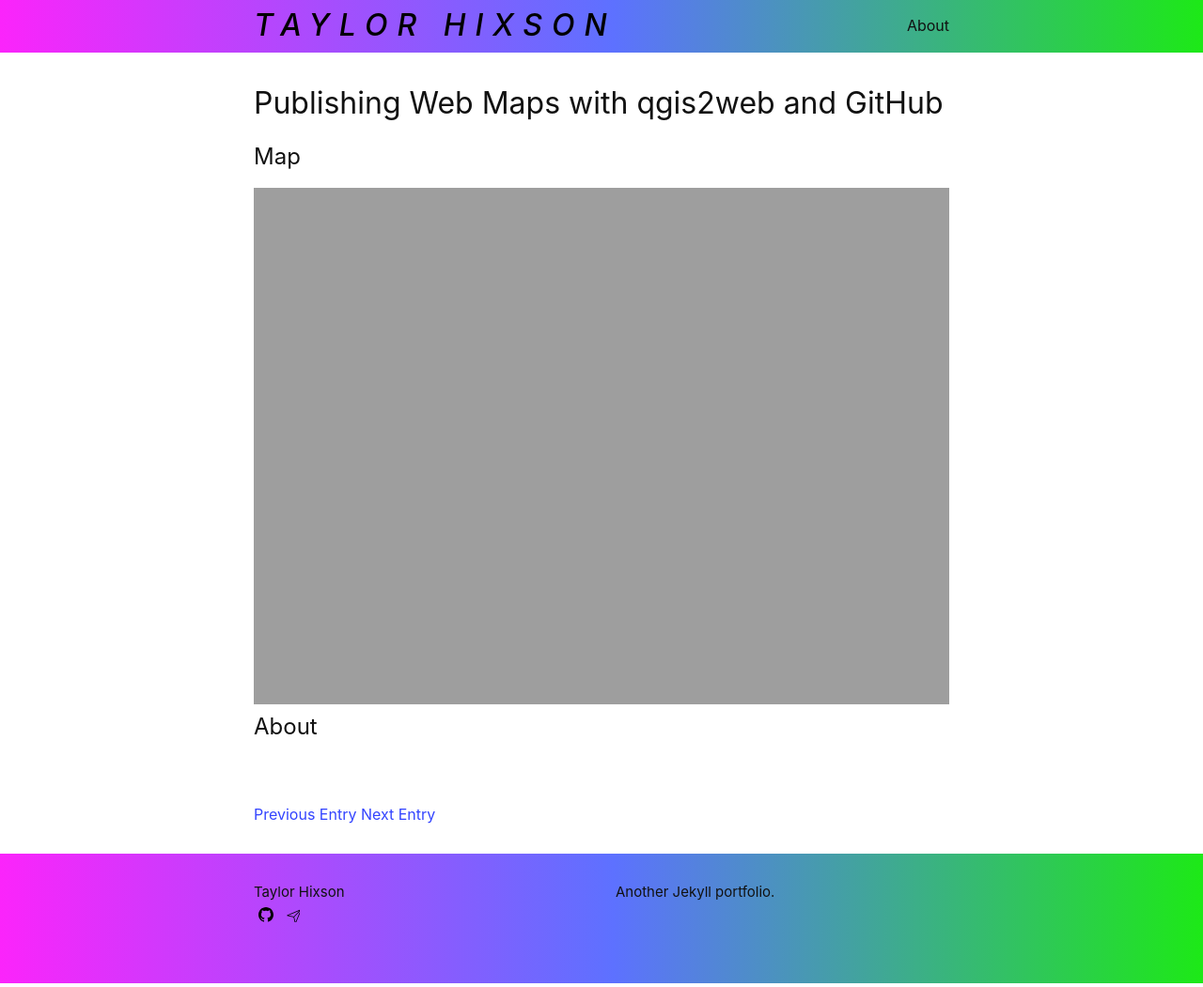
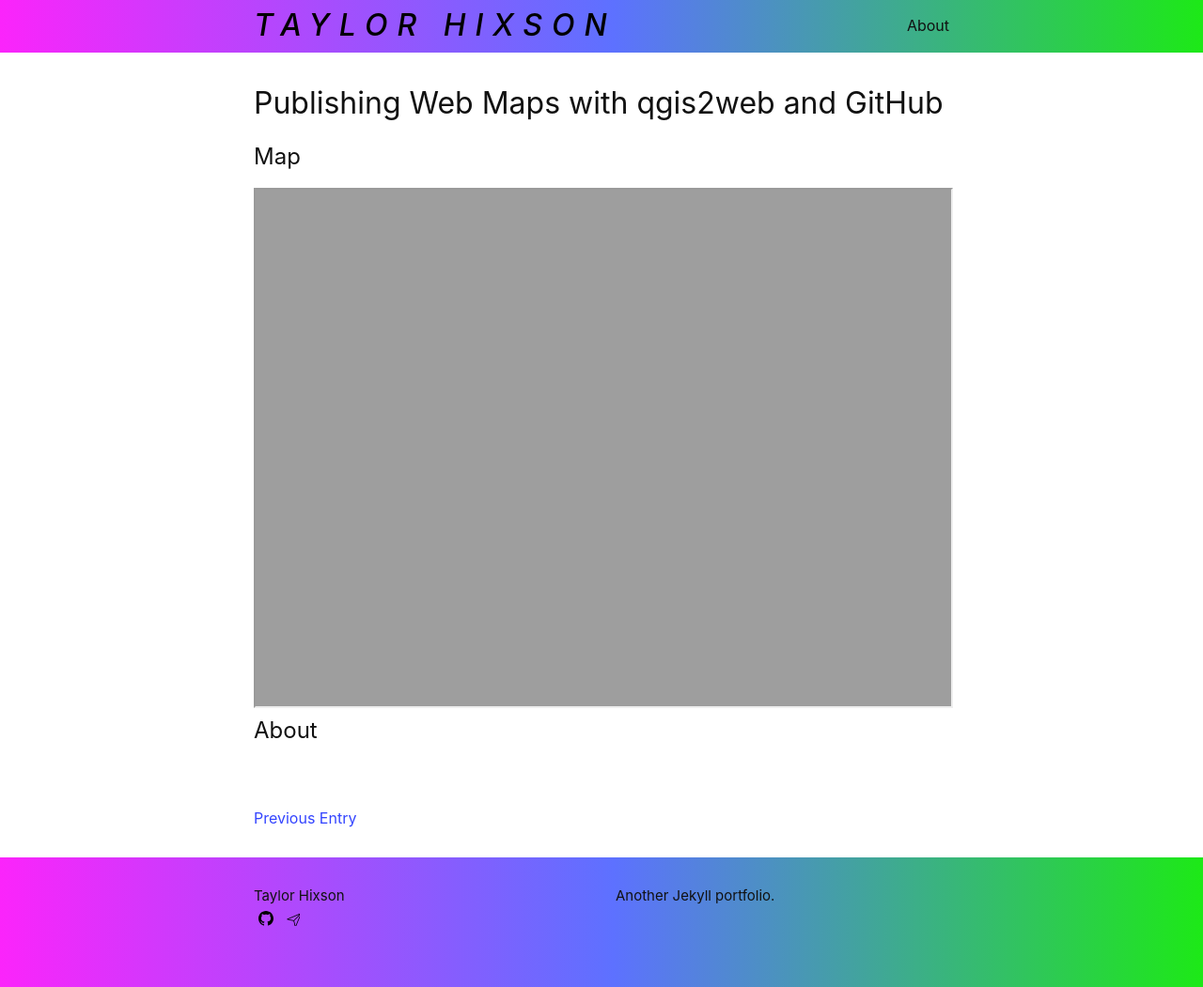
Before and after one commit to taylorhixson/taylorhixson.github.io, a Jekyll site: the page built from _posts/2021-06-07-nyuaddh-demo.md, in a window 1280 px wide. Shown: the whole page at 94% size. Built offline with Jekyll 4.4.1, drawn with Linux system fonts in a browser that asks for light colours.

Commit message:
Demo map for nyuaddh

```diff
--- a/_layouts/home.html
+++ b/_layouts/home.html
@@ -10,7 +10,7 @@ layout: default
     -->
 
   <br><br>
-  <h3 class="post-title">Posts</h3>
+  <h3 class="post-title">Portfolio</h3>
   {%- if page.title -%}
     <h1 class="page-heading">{{ page.title }}</h1>
   {%- endif -%}
--- a/_posts/2021-06-07-nyuaddh-demo.md
+++ b/_posts/2021-06-07-nyuaddh-demo.md
@@ -1,12 +1,11 @@
 ---
 layout: post
 title:  "Publishing Web Maps with qgis2web and GitHub"
-date:   2021-03-22 12:14:39 +0400
+date:   2021-06-27 12:14:39 +0400
 categories: jekyll update
 ---
 ## Map
 
-<iframe src="https://taylorhixson.github.io/WF/webapp" width="100%" height="550px" frameborder="0" allowfullscreen="allowfullscreen"></iframe>
-
+<iframe src="https://taylorhixson.github.io/WF/webapp" width="100%" height="550px"></iframe>
 
 ## About
```
